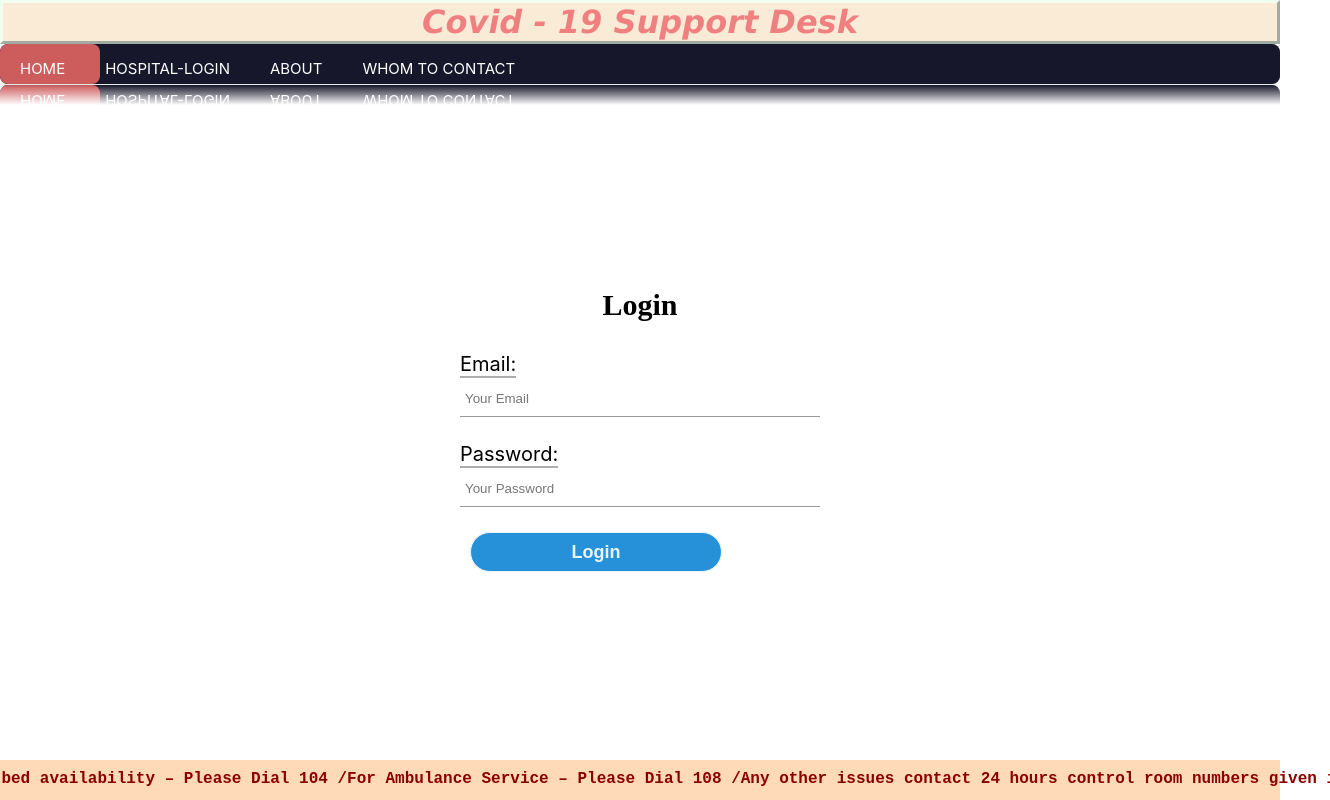
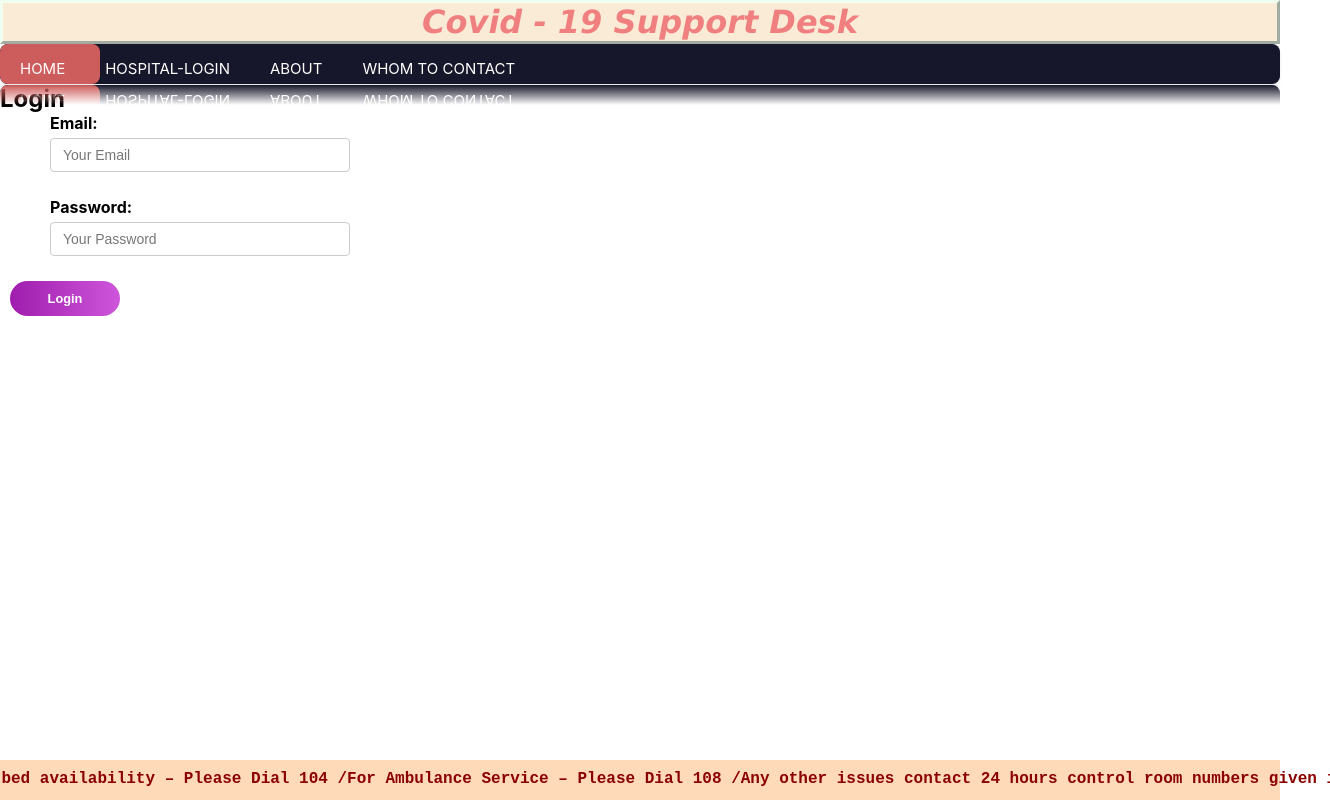
Before and after one commit to RoshiniSukumar/Covid-19-Support-Desk, a React (Create React App) app: page /loginform in a window 1280 px wide. Shown: the whole page, 1330 px wide, since content can reach past the window. Built offline with nearby package versions, Linux system fonts and the light colour scheme.

Commit message:
login css

```diff
--- a/src/components/function/Login.css
+++ b/src/components/function/Login.css
@@ -94,7 +94,8 @@ input[type="submit"]:hover{
     text-decoration: underline;
 }
 */
-.outer{
+/*login*/
+/*.outer{
     background: radial-gradient(lightpink,white);
 }
 .login-form{
@@ -152,14 +153,14 @@ form .dest{
     transition:0.5s;
     color:#666;
     text-decoration: none;
-}
+}*/
 /*.dest input:focus ~ label,.dest input:valid ~ span{
     color:#2691d9;
     font-size: 15px;
     transform:translateY(-20px);
     margin:1px;
 }*/
-.login-submit{
+/*.login-submit{
     border:1px solid;
     background: #2691d9;
     border-radius:25px;
@@ -176,4 +177,88 @@ button[type="submit"]:hover{
 .required{
     color:red;
     font-family: Georgia, 'Times New Roman', Times, serif;
+}*/
+/* login github*/
+.App {
+    display: flex;
+    justify-content: center;
+  }
+
+  label {
+    font-weight: bold;
+    display: flex;
+    margin-bottom: 5px;
+    position: relative;
+    left:50px;
+  }
+
+  input + label {
+    font-weight: bold;
+    display: inline-flex;
+    margin-right: 20px;
+
+
+  }
+
+  input[type='text'],
+  input[type='email'],
+  input[type='password'],
+  textarea,
+  select {
+    display: block;
+    width: 300px;
+    padding: 6px 12px;
+    font-size: 14px;
+    line-height: 1.42857143;
+    color: #555;
+    background-color: #fff;
+    background-image: none;
+    border: 1px solid #ccc;
+    border-radius: 4px;
+    /* margin-bottom: 20px; */
+    position: relative;
+    left:50px;
+  }
+
+  .form-control {
+    margin-bottom: 20px;
+  }
+
+  .error {
+    color: red;
+  }
+  .login{
+    border:1px solid;
+    background: #2691d9;
+    border-radius:25px;
+    font-size: 18px;
+    cursor:pointer;
+    color:#e9f4fb;
+    width:40%;
+    height:40px;
+    position:relative;
+    left:120px;
+
+  }
+.loginform{
+    background: border-box;
+    position:relative;
+    left:550px;
+    top:150px;
+
+    transform:translate(-50%,-50%);
+    width:400px;
+    background:#ccc;
+    border-radius:10px;
+    margin-top:130px;
+    margin-bottom: 50px;
+    padding-bottom: 50px;
+    padding-top: 20px;
+
 }
+.loginhead{
+    font-family: 'Times New Roman', Times, serif;
+    position: relative;
+    left:55px;
+    margin:30px;
+}
```
